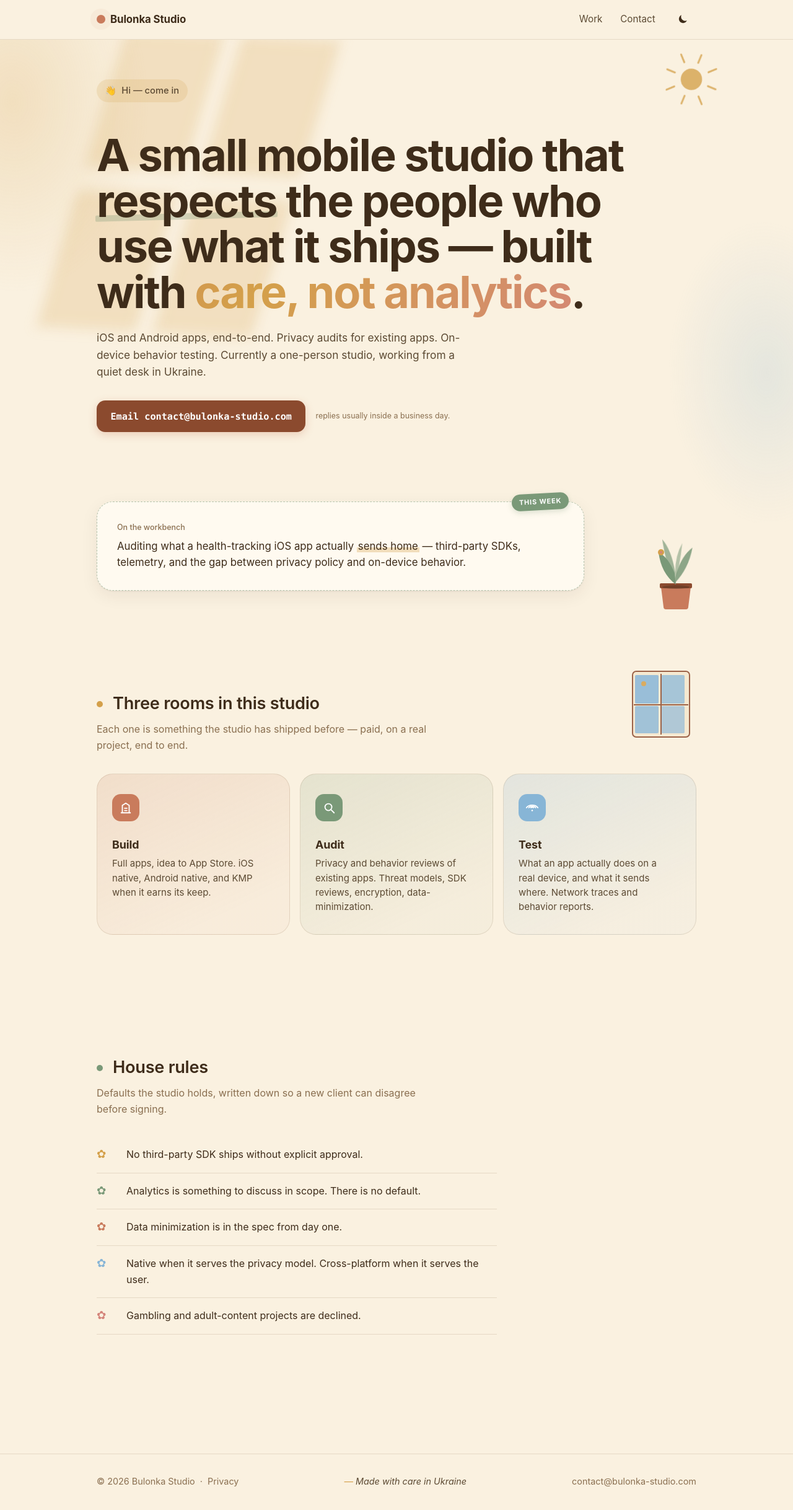
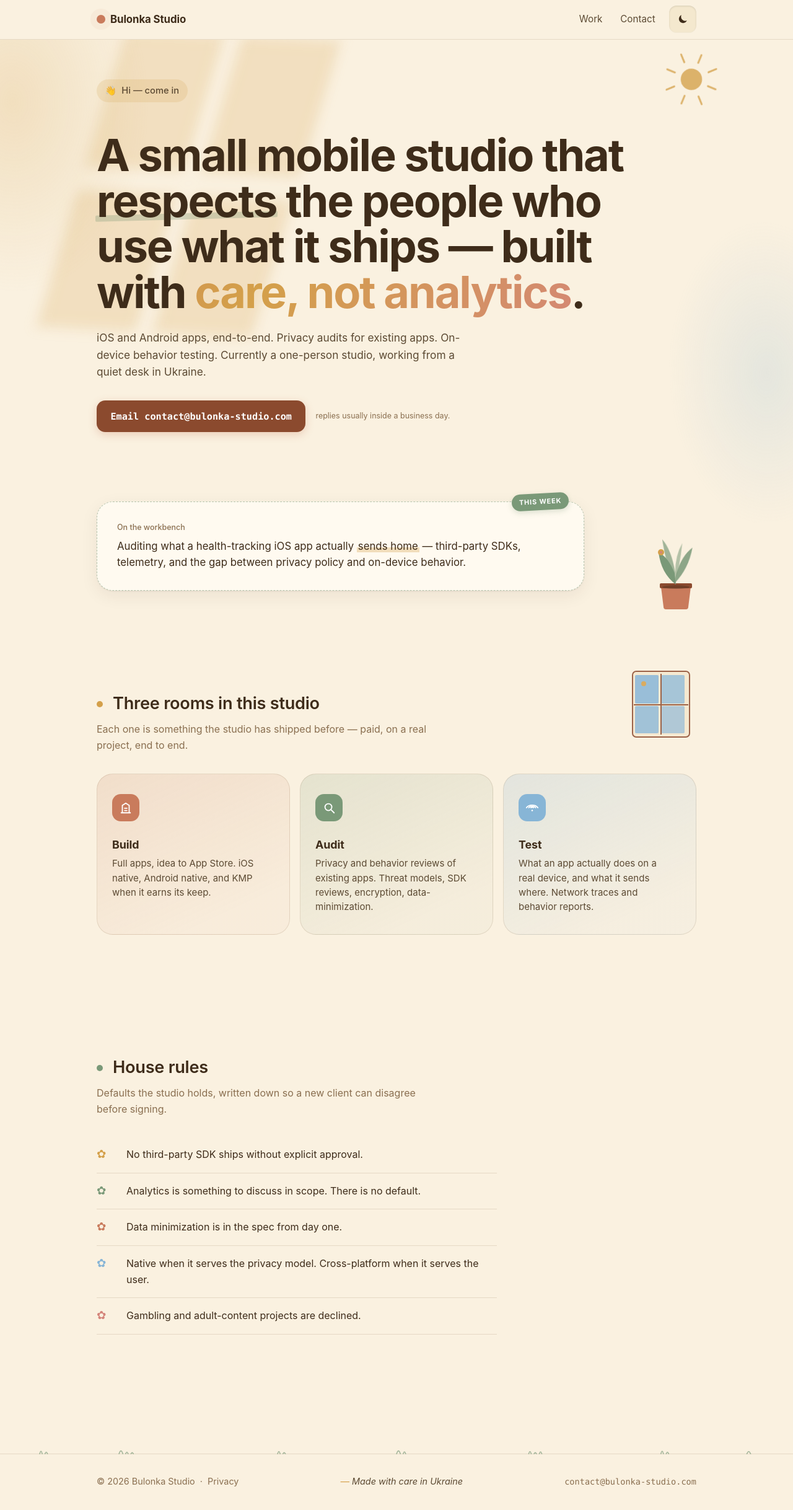
Before and after one commit to bulonka-studio/bulonka-studio.github.io, a Vue app: page / in a window 1280 px wide. Shown: the top 2436 px of the page at 62% size. Built offline with nearby package versions, Linux system fonts and the light colour scheme.

Commit message:
Switch-plate theme toggle, footer grass line, mono footer email

```diff
--- a/src/components/Footer.vue
+++ b/src/components/Footer.vue
@@ -1,9 +1,20 @@
 <template>
   <footer class="footer">
+    <svg class="grass" viewBox="0 0 1200 14" preserveAspectRatio="xMidYMax slice" aria-hidden="true">
+      <g fill="none" stroke="var(--accent-sage)" stroke-width="1.5" stroke-linecap="round" opacity="0.65">
+        <path d="M60 14 Q62 5 64 14 M68 14 Q70 8 72 14"/>
+        <path d="M180 14 Q183 4 186 14 M190 14 Q192 8 194 14 M198 14 Q200 9 202 14"/>
+        <path d="M420 14 Q422 6 424 14 M428 14 Q430 9 432 14"/>
+        <path d="M600 14 Q603 4 606 14 M610 14 Q612 7 614 14"/>
+        <path d="M800 14 Q802 6 804 14 M808 14 Q810 9 812 14 M816 14 Q818 7 820 14"/>
+        <path d="M1000 14 Q1002 5 1004 14 M1008 14 Q1010 8 1012 14"/>
+        <path d="M1130 14 Q1133 6 1136 14"/>
+      </g>
+    </svg>
     <div class="page footer-inner">
       <span>© 2026 Bulonka Studio &nbsp;·&nbsp; <a href="/privacy/">Privacy</a></span>
       <span class="signoff">Made with care in Ukraine</span>
-      <span><a href="mailto:contact@bulonka-studio.com">contact@bulonka-studio.com</a></span>
+      <span><a class="footer-mail" href="mailto:contact@bulonka-studio.com">contact@bulonka-studio.com</a></span>
     </div>
   </footer>
 </template>
@@ -17,6 +28,15 @@
   position: relative;
   z-index: 1;
 }
+/* The ground the house stands on. */
+.grass {
+  position: absolute;
+  top: -14px;
+  left: 0;
+  width: 100%;
+  height: 14px;
+  pointer-events: none;
+}
 .footer-inner {
   display: flex;
   flex-wrap: wrap;
@@ -28,6 +48,7 @@
 }
 .footer a { color: var(--on-surface-muted); border-bottom: 1px solid transparent; }
 .footer a:hover { color: var(--on-surface); border-bottom-color: var(--outline); }
+.footer-mail { font-family: ui-monospace, 'SF Mono', Menlo, Consolas, monospace; font-size: 0.85rem; }
 .signoff { font-style: italic; color: var(--on-surface-soft); }
 .signoff::before { content: "— "; color: var(--accent-ochre); }
 </style>
--- a/src/components/ThemeToggle.vue
+++ b/src/components/ThemeToggle.vue
@@ -16,6 +16,7 @@ const label = computed(() => isDark.value ? 'Switch to light theme' : 'Switch to
     :aria-pressed="!isDark"
     @click="toggle"
   >
+    <span class="toggle-icon" :class="{ 'toggle-icon--dark': isDark }">
       <svg v-if="isDark" viewBox="0 0 24 24" width="20" height="20" aria-hidden="true">
         <!-- sun -->
         <circle cx="12" cy="12" r="4" fill="currentColor" />
@@ -34,19 +35,25 @@ const label = computed(() => isDark.value ? 'Switch to light theme' : 'Switch to
         <!-- moon -->
         <path d="M20 14.5A8 8 0 0 1 9.5 4a8 8 0 1 0 10.5 10.5z" fill="currentColor" />
       </svg>
+    </span>
   </button>
 </template>
 
 <style scoped>
+/* A recessed wall-switch plate; the icon turns as the light changes. */
 .theme-toggle {
   display: inline-flex;
   align-items: center;
   justify-content: center;
   width: 44px;
   height: 44px;
-  border-radius: var(--radius-pill);
+  border-radius: var(--radius-sm);
   color: var(--on-surface);
-  transition: background var(--motion-fast) var(--motion-ease);
+  background: var(--surface-variant);
+  box-shadow: inset 0 1px 3px rgba(0, 0, 0, 0.12), inset 0 -1px 0 rgba(255, 255, 255, 0.18);
+  transition: background var(--motion-fast) var(--motion-soft);
 }
-.theme-toggle:hover { background: var(--surface-variant); }
+.theme-toggle:hover { background: color-mix(in srgb, var(--surface-variant) 82%, var(--primary-light) 18%); }
+.toggle-icon { display: grid; place-items: center; transition: transform 300ms var(--motion-bounce); }
+.toggle-icon--dark { transform: rotate(90deg); }
 </style>
```
Lines whose indentation alone changed are shown as unchanged.
